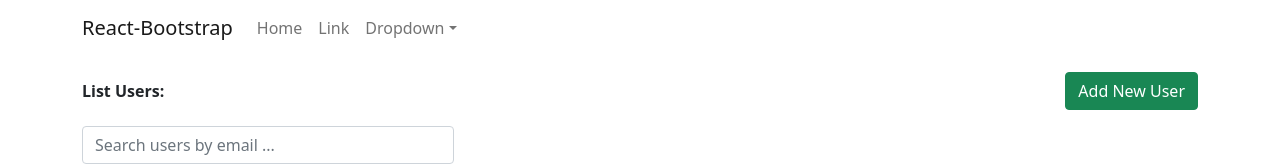
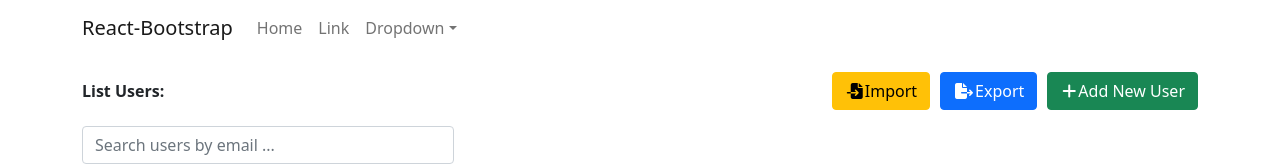
Before and after one commit to TrinhKhanhTungGITHUB/reactjs-practive, a React (Create React App) app: page / in a window 1280 px wide. Shown: the top 166 px of the page. Built offline with nearby package versions, Linux system fonts and the light colour scheme; no server answers.

Commit message:
Import/Export CSV User

```diff
--- a/package.json
+++ b/package.json
@@ -10,8 +10,10 @@
     "axios": "0.26.1",
     "bootstrap": "5.1.3",
     "lodash": "4.17.21",
+    "papaparse": "5.3.2",
     "react": "^17.0.2",
     "react-bootstrap": "2.2.2",
+    "react-csv": "2.2.2",
     "react-dom": "^17.0.2",
     "react-paginate": "8.1.2",
     "react-scripts": "4.0.3",
--- a/src/App.scss
+++ b/src/App.scss
@@ -13,9 +13,5 @@ code {
 }
 
 .app-container {
-  .add-new {
-    display: flex;
-    align-items: center;
-    justify-content:space-between ;
-  }
+
 }
--- a/src/components/TableUser.scss
+++ b/src/components/TableUser.scss
@@ -7,3 +7,18 @@
         padding: 0 2px;
     }
 }
+
+.add-new {
+    display: flex;
+    align-items: center;
+    justify-content: space-between;
+
+    .group-btns {
+        display: flex;
+        gap: 10px;
+
+        i {
+            padding: 0 2px;
+        }
+    }
+}
--- a/src/components/TableUsers.js
+++ b/src/components/TableUsers.js
@@ -1,12 +1,16 @@
+/* eslint-disable array-callback-return */
+import Table from 'react-bootstrap/Table';
+import _ from "lodash";
+import { debounce } from 'lodash';
+import ReactPaginate from 'react-paginate';
 import { useEffect, useState } from 'react';
-import Table from 'react-bootstrap/Table';
-import { fetchAllUser } from '../services/UserService';
-import ReactPaginate from 'react-paginate';
+import Papa from "papaparse";
+import { toast } from 'react-toastify'
 import ModalAddNew from './ModalAddNew';
 import ModalEditUser from './ModalEditUser';
-import _ from "lodash";
-import { debounce } from 'lodash';
+import { fetchAllUser } from '../services/UserService';
 import ModalConfirm from './ModalConfirm';
+import { CSVLink } from "react-csv"
 import './TableUser.scss';
 
 
@@ -26,6 +30,7 @@ const TableUsers = (props) => {
     const [sortField, setSortFiled] = useState('id')
 
     const [keyword, setKeyword] = useState('');
+    const [dataExport, setDataExport] = useState([]);
 
     useEffect(() => {
         getUsers(1);
@@ -107,11 +112,100 @@ const TableUsers = (props) => {
             getUsers(1);
         }
     }, 500)
+
+    const getUsersExport = (event, done) => {
+        let results = [];
+        if (listUsers && listUsers.length > 0) {
+            results.push(["Id", "Email", "First name", "Last name"]);
+            listUsers.map((item, index) => {
+                let arr = [];
+                arr[0] = item.id;
+                arr[1] = item.email;
+                arr[2] = item.first_name;
+                arr[3] = item.last_name;
+                results.push(arr);
+            })
+
+            setDataExport(results);
+            done();
+        }
+    }
+
+    const handleImportCSV = (event) => {
+        console.log(1234);
+
+        if (event.target && event.target.files && event.target.files[0]) {
+            let file = event.target.files[0];
+
+            console.log(file.type);
+            if (file.type !== "text/csv") {
+                toast.error('Only accept csv files ... ');
+                return;
+            }
+            // Parse local CSV file
+            Papa.parse(file, {
+                complete: function (results) {
+                    let rawCSV = results.data;
+                    if (rawCSV.length > 0) {
+                        if (rawCSV[0] && rawCSV[0].length === 3) {
+                            if (rawCSV[0][0] !== "email"
+                                || rawCSV[0][1] !== "first_name"
+                                || rawCSV[0][2] !== "last_name") {
+                                toast.error("Wrong format header CSV file")
+                            }
+                            else {
+                                let result = [];
+
+                                rawCSV.map((item, index) => {
+                                    if (index > 0 && item.length === 3) {
+                                        let obj = {};
+                                        obj.email = item[0]
+                                        obj.first_name = item[1]
+                                        obj.last_name = item[2]
+                                        result.push(obj);
+                                    }
+                                })
+                                toast.success("hehe")
+                                setListUsers(result)
+                            }
+                        }
+                        else {
+                            toast.error('Wrong format CSV file! ')
+                        }
+                    }
+                    else {
+                        toast.error('Not found data on CSV file! ')
+                    }
+                }
+            })
+        }
+    }
     return (
         <>
             <div className='my-3 add-new'>
                 <span><b>List Users:</b></span>
-                <button className='btn btn-success' onClick={handleClick}>Add New User</button>
+                <div className='group-btns'>
+                    <label htmlFor='test' className='btn btn-warning'>
+                        <i className="fa-solid fa-file-import"></i>Import
+                    </label>
+                    <input id="test" type='file' hidden onChange={(event) =>
+                        handleImportCSV(event)
+                    }
+                    ></input>
+                    <CSVLink
+                        data={dataExport}
+                        filename={"users.csv"}
+                        className="btn btn-primary"
+                        target="_blank"
+                        onClick={getUsersExport}
+                        asyncOnClick={true}
+                    >
+                        <i className="fa-solid fa-file-export"></i>Export
+                    </CSVLink>
+                    <button className='btn btn-success' onClick={handleClick}>
+                        <i className="fa-solid fa-plus"></i>Add New User</button>
+                </div>
+
             </div>
             <div className='col-4 my-3'>
                 <input
```
Also changed, not shown: 1 other file (tests, documents, lock files or other folders).
